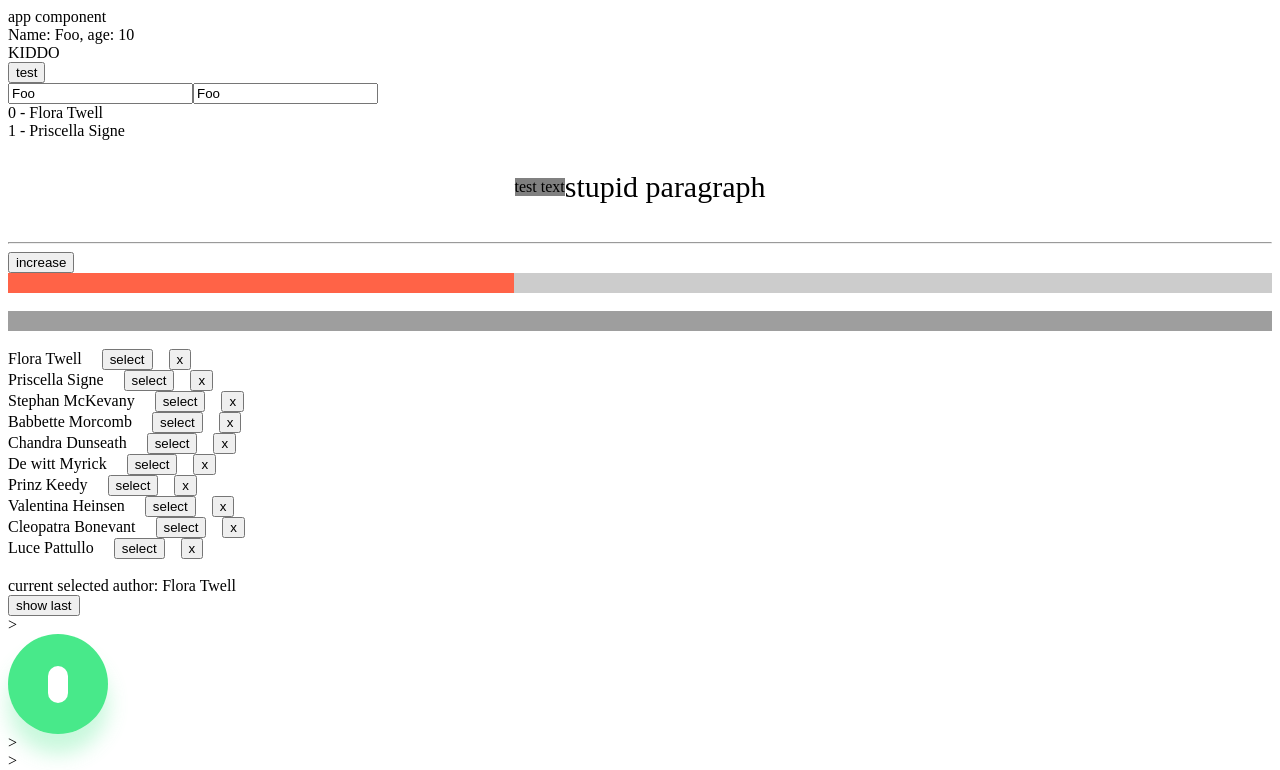
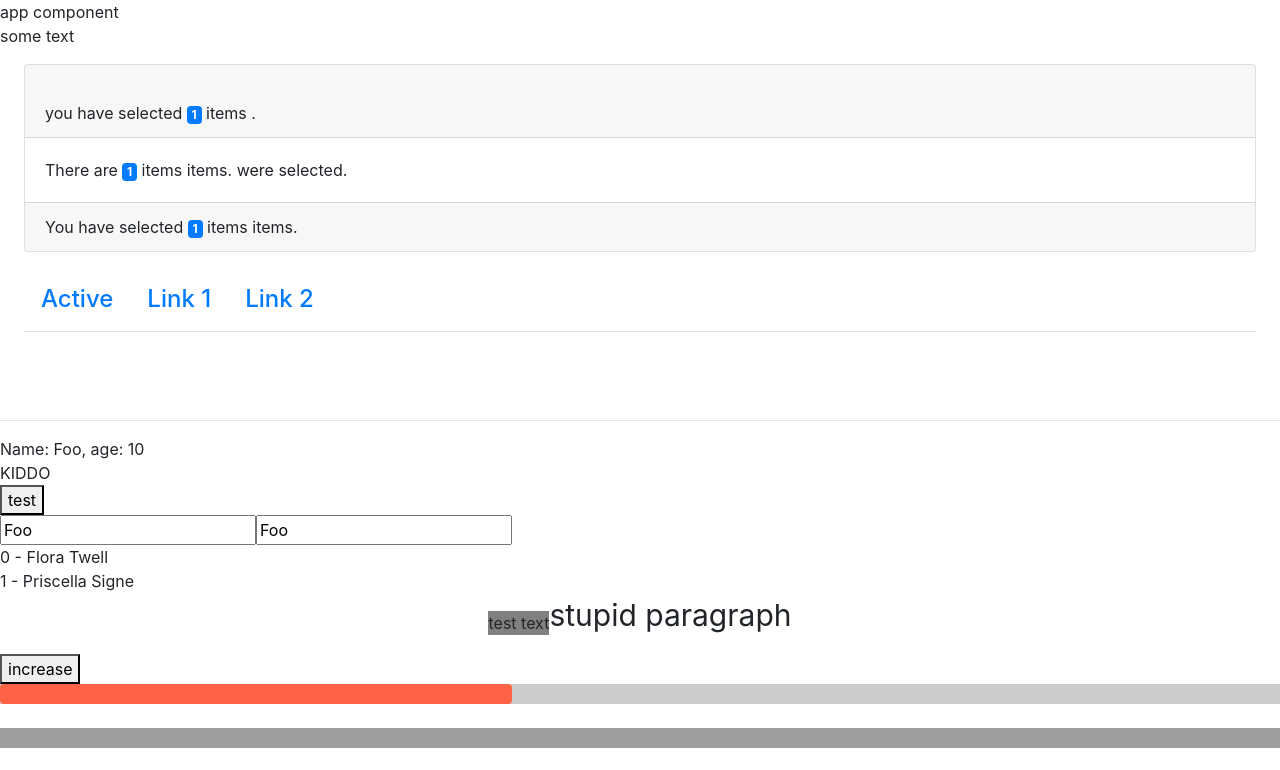
Before and after one commit to huynhhoangvy/angular100-doc, an Angular app: page / in a window 1280 px wide. Shown: the top 770 px of the page. Built offline with nearby package versions, Linux system fonts and the light colour scheme.

Commit message:
day 14: ng-container & ng-template

```diff
--- a/src/app/app.component.html
+++ b/src/app/app.component.html
@@ -1,6 +1,39 @@
 app component
+<p>
+	some text
+</p>
+<div class="card mx-4">
+	<div class="card-header">
+		<br />
+		you have selected
+		<ng-container [ngTemplateOutlet]="counterTmpl"></ng-container>.
+	</div>
+	<div class="card-body">
+		There are
+		<ng-container [ngTemplateOutlet]="counterTmpl"></ng-container> items.
+		were selected.
+	</div>
+	<div class="card-footer">
+		You have selected
+		<ng-container [ngTemplateOutlet]="counterTmpl"></ng-container> items.
+	</div>
+</div>
+<ng-template #counterTmpl>
+	<span class="badge badge-primary">{{ counter }}</span> items
+</ng-template>
+
+<ng-template #linkTemplate let-l>
+<!-- <ng-template #linkTemplate let-l="link"> -->
+	<h4>
+		{{l}}
+	</h4>
+</ng-template>
+<app-tabs [navs]="navs" [linkTemplate]="linkTemplate"></app-tabs>
+
+<br />
+<br />
+<hr />
 <app-hello></app-hello>
-<hr />
 <button (click)="currentProgress = currentProgress + 1">increase</button>
 <app-progress-bar></app-progress-bar>
 <br />
@@ -31,6 +64,7 @@ app component
 <app-toggle [(checked)]="questions.question2">
 	<h3 class="header">Header 2</h3>
 	<span ngProjectAs="label" for="">Question 2</span>
-    <p>content 2</p>
-    <button>skip</button>
+	<p>content 2</p>
+	<button>skip</button>
 </app-toggle>
+<br />
--- a/src/app/app.component.ts
+++ b/src/app/app.component.ts
@@ -14,7 +14,9 @@ export class AppComponent implements OnInit, AfterViewInit {
     questions = {
         question1: true,
         question2: false
-    }
+    };
+    counter = 1;
+    navs = ['Active', 'Link 1', 'Link 2'];
 
     @ViewChildren(ToggleComponent) toggleComps: QueryList<ToggleComponent>;
     @ViewChild('nameInput', { static: true, read: ElementRef }) nameInput: ElementRef<HTMLInputElement>;
--- a/src/app/app.module.ts
+++ b/src/app/app.module.ts
@@ -9,6 +9,7 @@ import { ProgressBarComponent } from './progress-bar/progress-bar.component';
 import { AuthorListComponent } from './author-list/author-list.component';
 import { AuthorDetailsComponent } from './author-details/author-details.component';
 import { ToggleComponent } from './toggle/toggle.component';
+import { TabsComponent } from './tabs/tabs.component';
 
 @NgModule({
     declarations: [
@@ -17,7 +18,8 @@ import { ToggleComponent } from './toggle/toggle.component';
         ProgressBarComponent,
         AuthorListComponent,
         AuthorDetailsComponent,
-        ToggleComponent
+        ToggleComponent,
+        TabsComponent
     ],
     imports: [
         BrowserModule,
--- /dev/null
+++ b/src/app/tabs/tabs.component.html
@@ -0,0 +1,17 @@
+<ul class="nav nav-tabs my-4 mx-4">
+	<li class="nav-items" *ngFor="let link of navs">
+		<a class="nav-link" href="#">
+			<ng-container *ngIf="linkTemplate; else noTemplate">
+				<ng-container
+					*ngTemplateOutlet="linkTemplate; context: { $implicit: link }"
+				>
+					<!-- <ng-container
+					[ngTemplateOutlet]="linkTemplate"
+					[ngTemplateOutletContext]="{ link: link }"
+                > -->
+				</ng-container>
+			</ng-container>
+			<ng-template #noTemplate></ng-template>
+		</a>
+	</li>
+</ul>
--- /dev/null
+++ b/src/app/tabs/tabs.component.ts
@@ -0,0 +1,16 @@
+import { Component, OnInit, Input, TemplateRef } from '@angular/core';
+
+@Component({
+    selector: 'app-tabs',
+    templateUrl: './tabs.component.html',
+    styleUrls: ['./tabs.component.scss']
+})
+export class TabsComponent implements OnInit {
+    @Input() navs: string[];
+    @Input() linkTemplate: TemplateRef<any>;
+    constructor() { }
+
+    ngOnInit(): void {
+    }
+
+}
--- a/src/index.html
+++ b/src/index.html
@@ -1,16 +1,20 @@
-<!doctype html>
+<!DOCTYPE html>
 <html lang="en">
-
 	<head>
-    <meta charset="utf-8">
+		<meta charset="utf-8" />
 		<title>Angular100Doc</title>
-    <base href="/">
-    <meta name="viewport" content="width=device-width, initial-scale=1">
-    <link rel="icon" type="image/x-icon" href="favicon.ico">
+		<base href="/" />
+		<meta name="viewport" content="width=device-width, initial-scale=1" />
+		<link rel="icon" type="image/x-icon" href="favicon.ico" />
+		<link
+			rel="stylesheet"
+			href="https://stackpath.bootstrapcdn.com/bootstrap/4.5.0/css/bootstrap.min.css"
+			integrity="sha384-9aIt2nRpC12Uk9gS9baDl411NQApFmC26EwAOH8WgZl5MYYxFfc+NcPb1dKGj7Sk"
+			crossorigin="anonymous"
+		/>
 	</head>
 
 	<body>
 		<app-root></app-root>
 	</body>
-
 </html>
```
Also changed, not shown: src/app/tabs/tabs.component.scss (added), 2 other files (tests, documents, lock files or other folders). Lines whose indentation alone changed are shown as unchanged.
